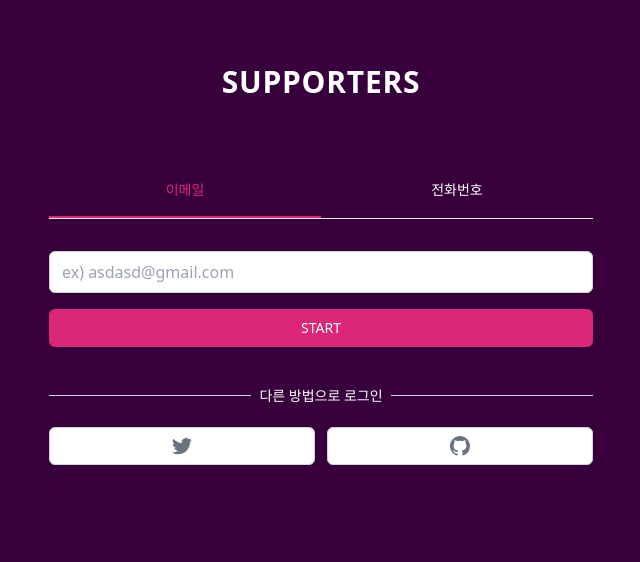
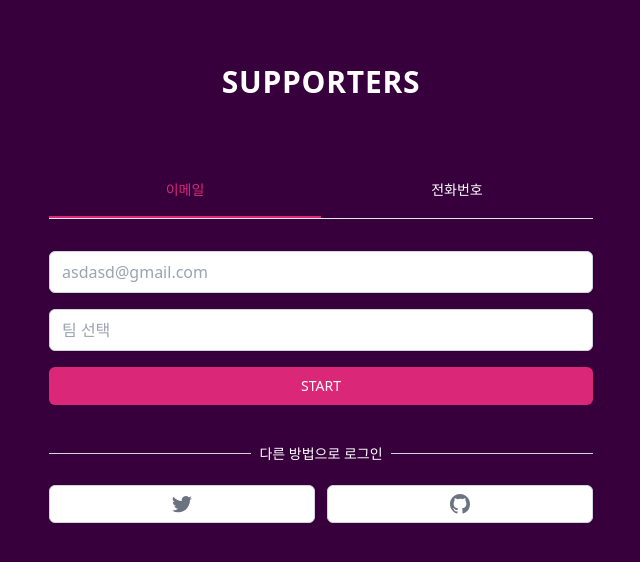
Before and after one commit to RunMoony/supporters, a Next.js app: page /enter in a window 1280 px wide. Shown: the top 562 px of the page, without its empty margins (319-959 px from the left). Built offline with nearby package versions, Linux system fonts and the light colour scheme.

Commit message:
feat : Enter Page

```diff
--- a/components/input.tsx
+++ b/components/input.tsx
@@ -1,11 +1,14 @@
+import { ChangeEventHandler } from "react";
 import type { UseFormRegisterReturn } from "react-hook-form";
 
 interface InputProps {
   name: string;
-  kind?: "text" | "phone";
+  kind?: "text" | "phone" | "team";
   type: string;
   register: UseFormRegisterReturn;
   required: boolean;
+  value?: string;
+  onChange?: any;
 }
 
 export default function Input({
@@ -14,6 +17,8 @@ export default function Input({
   type,
   register,
   required,
+  onChange,
+  value,
 }: InputProps) {
   return (
     <div>
@@ -24,8 +29,22 @@ export default function Input({
             required={required}
             type={type}
             {...register}
+            placeholder='asdasd@gmail.com'
             className='appearance-none w-full px-3 py-2 border border-gray-300 rounded-md shadow-sm placeholder-gray-400 focus:outline-none focus:ring-pink-600 focus:border-pink-600'
-            placeholder='ex) asdasd@gmail.com'
+          />
+        </div>
+      ) : null}
+      {kind === "team" ? (
+        <div className='rounded-md relative flex  items-center shadow-sm'>
+          <input
+            id={name}
+            required={required}
+            type={type}
+            {...register}
+            onChange={onChange}
+            value={value}
+            placeholder='팀 선택'
+            className='appearance-none w-full px-3 py-2 border border-gray-300 rounded-md shadow-sm placeholder-gray-400 focus:outline-none focus:ring-pink-600 focus:border-pink-600'
           />
         </div>
       ) : null}
--- a/pages/enter.tsx
+++ b/pages/enter.tsx
@@ -1,29 +1,53 @@
 import type { NextPage } from "next";
 import Input from "../components/input";
 import Button from "../components/botton";
-import { useState } from "react";
+import React, { useState } from "react";
 import { cls } from "../libs/client/utils";
 import { useForm } from "react-hook-form";
 
 interface EnterForm {
   email?: string;
   phone?: string;
+  team: string;
 }
 
 const Enter: NextPage = () => {
+  const Team = ["토트넘", "첼시", "아스날", "아스톤빌라"]; //테스트
   const [method, setMethod] = useState<"email" | "phone">("email");
+  const [teamList, setTeamList] = useState(true);
+  const [teamInput, setTeamInput] = useState("");
+  const [seachResult, setSearchResult] = useState(Team);
   const { register, handleSubmit, reset } = useForm<EnterForm>();
+
   const onEmailClick = () => {
     reset();
     setMethod("email");
   };
+
   const onPhoneClick = () => {
     reset();
     setMethod("phone");
   };
+
   const onValid = (validForm: EnterForm) => {
     console.log(validForm);
   };
+
+  const handleSearch = (e: React.ChangeEvent<HTMLInputElement>) => {
+    setTeamList(true);
+    setTeamInput(e.target.value);
+    const result = Team.filter((team) => {
+      return team.includes(e.target.value);
+    });
+    setSearchResult(result);
+  };
+
+  const handleSearchClick = (e: React.MouseEvent<HTMLDivElement>) => {
+    e.preventDefault();
+    //setTeamInput((e.target as HTMLDivElement).textContent); //오류발생
+    setTeamList(false);
+  };
+
   return (
     <div className='mt-16 px-4'>
       <h3 className='text-white text-3xl font-bold text-center tracking-wide'>
@@ -82,6 +106,17 @@ const Enter: NextPage = () => {
                 required
               />
             ) : null}
+            <Input
+              register={register("team", {
+                required: true,
+              })}
+              name='team'
+              type='team'
+              kind='team'
+              onChange={handleSearch}
+              value={teamInput}
+              required
+            />
             <Button text={"START"} />
           </form>
         </>
```
